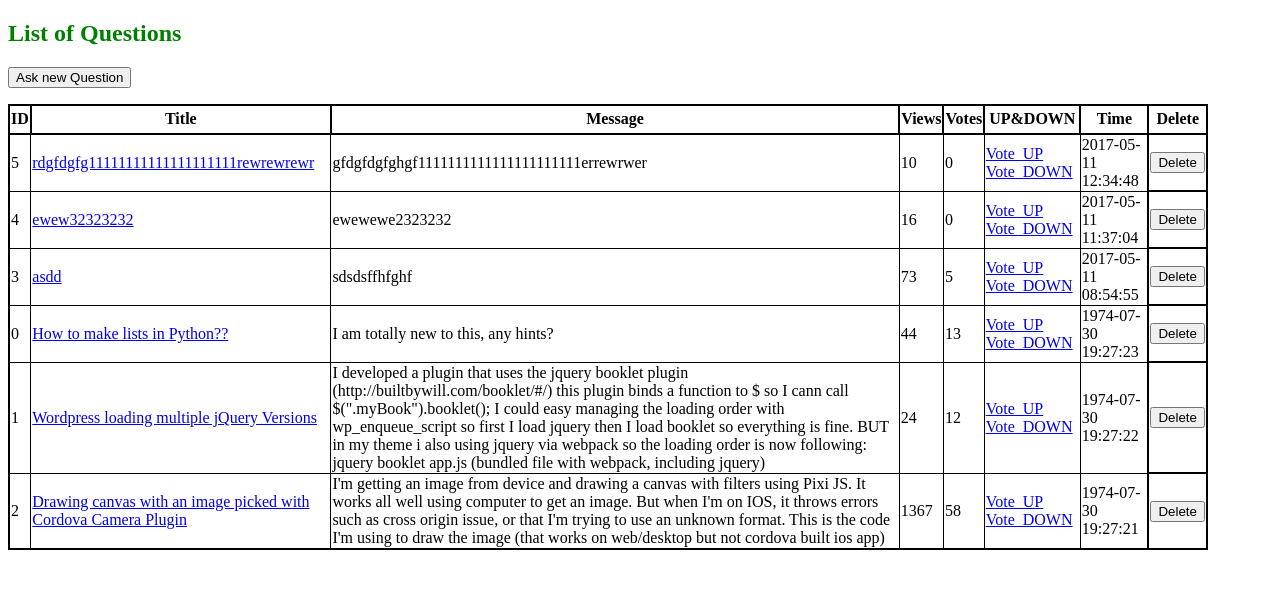
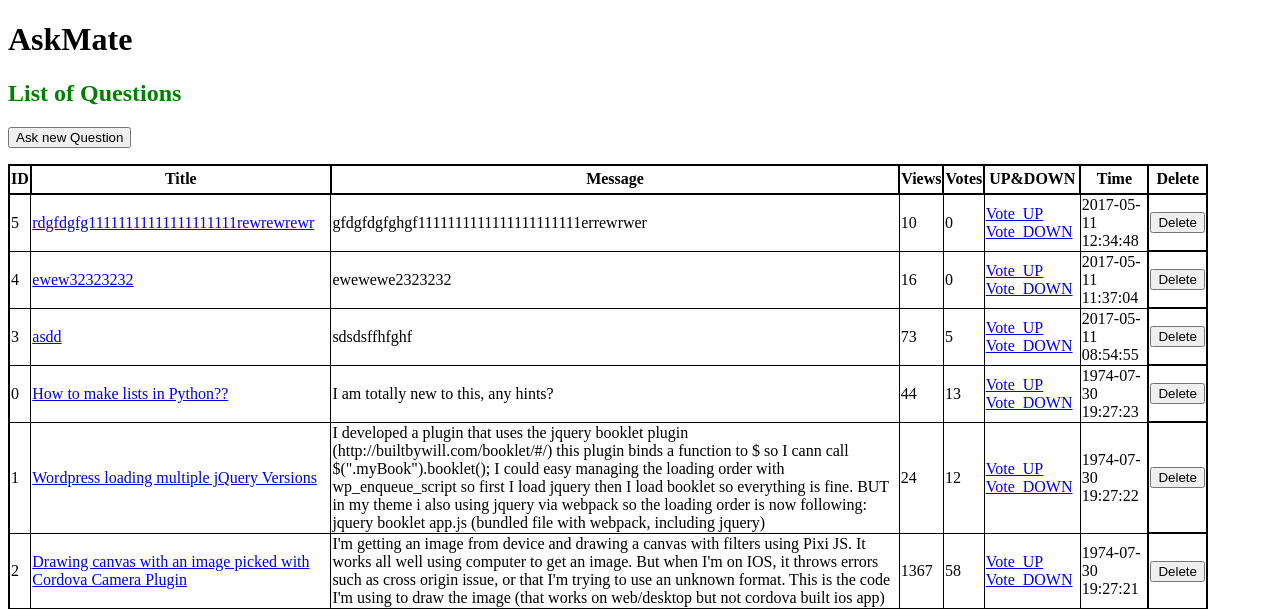
Before and after one commit to MarkOrkenyi/Ask_Mate_BeanBagTeam, a Flask app: page / in a window 1280 px wide. Shown: the top 609 px of the page. Run offline with Flask 2, Linux system fonts and the light colour scheme.

Commit message:
add askMate title

```diff
--- a/templates/list.html
+++ b/templates/list.html
@@ -28,6 +28,7 @@
 </head>
 
 <body>
+    <h1>AskMate</h1>
     <h2>List of Questions</h2>
 
     <form action="./newquestion" method="GET">
```
